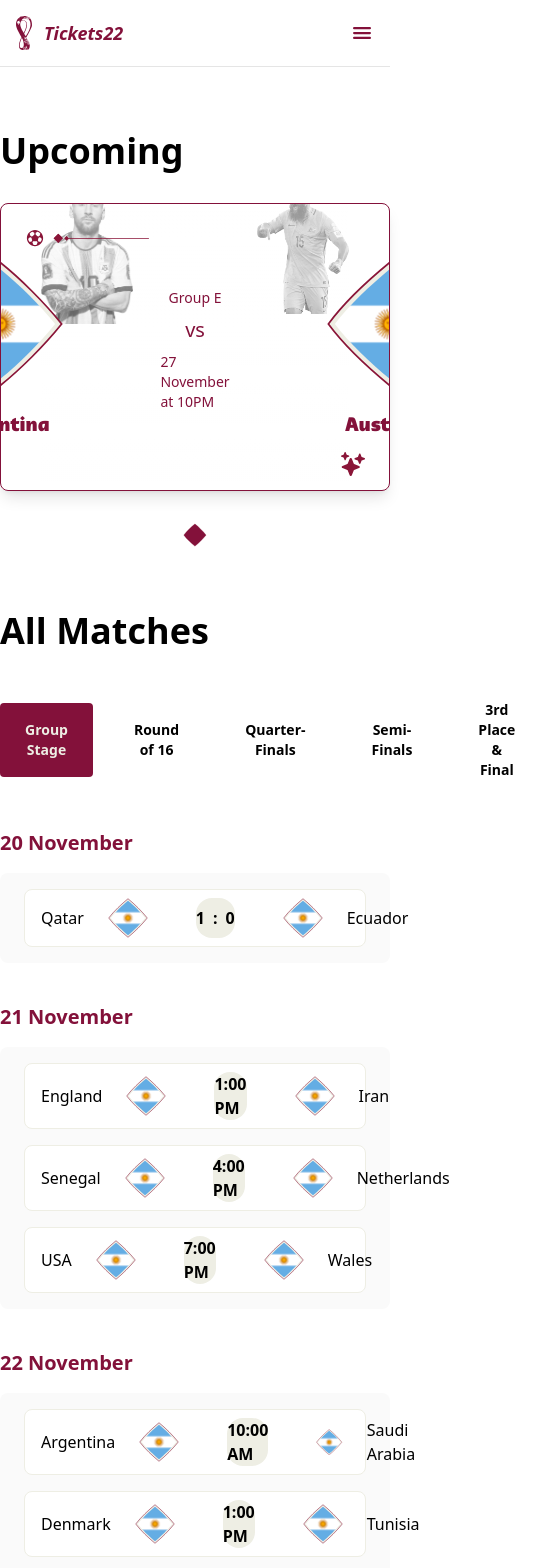
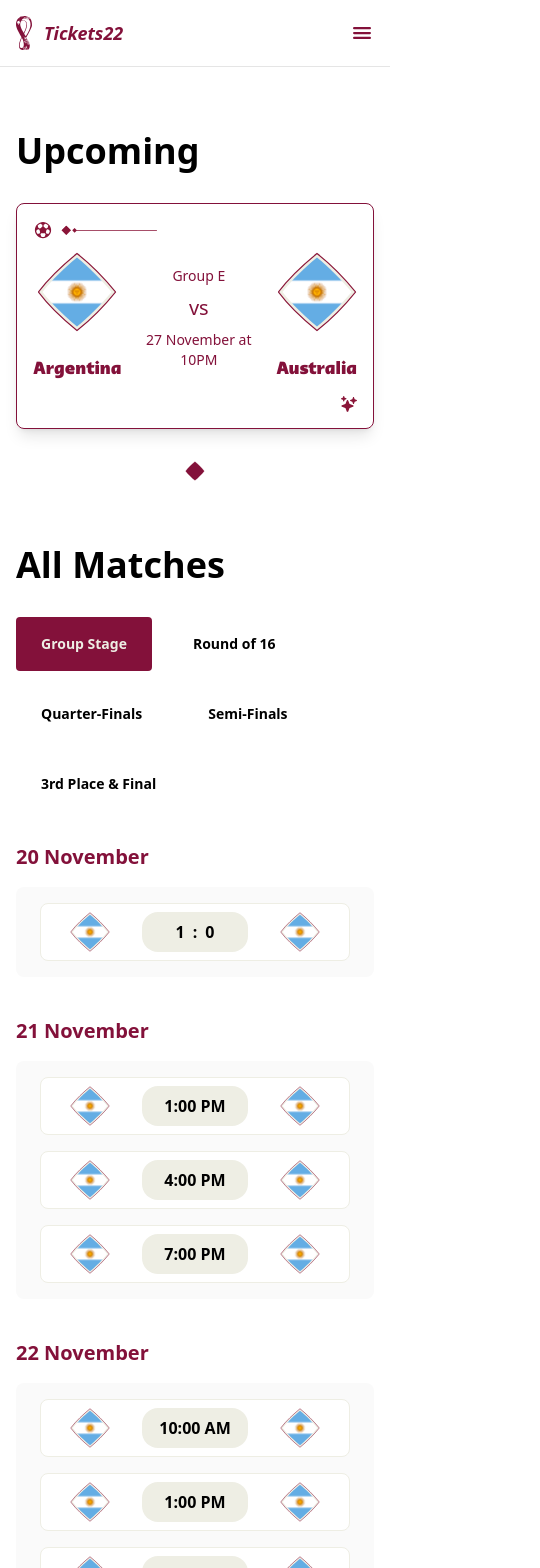
Before and after one commit to skittlesaur/tickets22, a Next.js app in the folder apps/client/: page /tickets in a window 390 px wide. Shown: the top 1568 px of the page, 540 px wide, since content can reach past the window. Built offline with nearby package versions, Linux system fonts and the light colour scheme.

Commit message:
responsive

```diff
--- /dev/null
+++ b/apps/client/components/auth/index.tsx
@@ -0,0 +1,9 @@
+const Auth = () => {
+  return (
+    <div>
+
+    </div>
+  )
+}
+
+export default Auth
--- a/apps/client/components/footer/index.tsx
+++ b/apps/client/components/footer/index.tsx
@@ -2,7 +2,7 @@ import Link from 'next/link'
 
 const Footer = () => {
   return (
-    <div className="border-t border-gray-200">
+    <div className="border-t border-gray-200 px-4 md:px-0">
       <div className="max-w-screen-xl mx-auto py-4 flex flex-col">
         <Link
           href="/"
--- a/apps/client/components/tickets/all-matches.tsx
+++ b/apps/client/components/tickets/all-matches.tsx
@@ -52,7 +52,7 @@ const AllMatches = () => {
       <TypeSelector matchType={matchType} setMatchType={setMatchType} />
       <div className="flex flex-col gap-10">
         {sortedArray.map((group) => (
-          <div key={group.date} className="flex flex-col gap-4">
+          <div key={group.date} className="flex flex-col gap-4 overflow-hidden">
             <h2 className="text-primary font-semibold text-xl">
               {group.date}
             </h2>
@@ -63,7 +63,7 @@ const AllMatches = () => {
                   className="grid matches-grid gap-12 items-center border border-secondary bg-white px-4 py-2 rounded-lg"
                 >
                   <div className="flex items-center justify-end gap-6">
-                    <div>
+                    <div className="hidden md:block">
                       {match.HomeTeam}
                     </div>
                     <div className="w-10 aspect-square">
@@ -88,7 +88,7 @@ const AllMatches = () => {
                     <div className="w-10 aspect-square">
                       {getTeamIcon(match.AwayTeam)}
                     </div>
-                    <div>
+                    <div className="hidden md:block">
                       {match.AwayTeam}
                     </div>
                   </div>
@@ -100,7 +100,14 @@ const AllMatches = () => {
       </div>
       <style jsx>{`
         .matches-grid {
-          grid-template-columns: 4fr 1fr 4fr;
+          gap: 2rem !important;
+          grid-template-columns: 1fr 2fr 1fr;
+        }
+
+        @media screen and (min-width: 768px) {
+          .matches-grid {
+            grid-template-columns: 4fr 1fr 4fr;
+          }
         }
       `}</style>
     </div>
--- a/apps/client/components/tickets/type-selector.tsx
+++ b/apps/client/components/tickets/type-selector.tsx
@@ -7,7 +7,7 @@ interface TypeSelectorProps {
 
 const TypeSelector = ({ matchType, setMatchType }: TypeSelectorProps) => {
   return (
-    <div className="flex items-center gap-4">
+    <div className="flex items-center gap-4 flex-wrap">
       {Object.values(MatchType).map((type) => (
         <button
           key={type}
--- a/apps/client/components/tickets/upcoming-card.tsx
+++ b/apps/client/components/tickets/upcoming-card.tsx
@@ -3,30 +3,30 @@ import getTeamIcon from '@lib/get-team-icon'
 const UpcomingCard = () => {
   return (
     <>
-      <div className="z-[1] flex items-center justify-center gap-24">
+      <div className="z-[1] flex items-center justify-center gap-2 md:gap-24">
         <div className="flex flex-col items-center gap-6">
-          <div className="w-32 aspect-square">
+          <div className="w-20 md:w-32 aspect-square">
             {getTeamIcon('argentina')}
           </div>
-          <div className="font-qatar font-black text-xl text-primary">
+          <div className="font-qatar font-black text-lg md:text-xl text-primary">
             Argentina
           </div>
         </div>
-        <div className="flex flex-col items-center gap-2 text-primary text-sm font-light">
+        <div className="flex flex-col items-center gap-2 text-primary text-sm font-light text-center">
           <p>Group E</p>
           <p className="text-xl font-normal">vs</p>
           <p>27 November at 10PM</p>
         </div>
         <div className="flex flex-col items-center gap-6">
-          <div className="w-32 aspect-square">
+          <div className="w-20 md:w-32 aspect-square">
             {getTeamIcon('australia')}
           </div>
-          <div className="font-qatar font-black text-xl text-primary">
+          <div className="font-qatar font-black text-lg md:text-xl text-primary">
             Australia
           </div>
         </div>
       </div>
-      <div className="z-[0] absolute inset-0 flex items-start justify-between -my-6 mx-10 select-none">
+      <div className="z-[0] absolute inset-0 flex items-start justify-between -my-6 mx-10 select-none hidden md:block">
         <div className="bg-gradient-to-t from-white via-transparent to-white/50 z-[1] inset-0 absolute" />
         <img
           src="/players/argentina/10.png"
--- a/apps/client/components/tickets/upcoming.tsx
+++ b/apps/client/components/tickets/upcoming.tsx
@@ -14,8 +14,8 @@ const Upcoming = () => {
       <h1 className="font-black text-4xl">
         Upcoming
       </h1>
-      <div className="relative overflow-hidden rounded-lg shadow-lg border border-primary h-[18em]">
-        <div className="relative w-full flex flex-col gap-3 p-6">
+      <div className="relative overflow-hidden rounded-lg shadow-lg border border-primary md:h-[18em]">
+        <div className="relative w-full flex flex-col gap-3 p-4 md:p-6">
           <div className="flex items-center gap-2 z-[2]">
             <BallIcon className="w-5 aspect-square" />
             <LinedSparkles className="w-24" />
@@ -24,7 +24,7 @@ const Upcoming = () => {
             <UpcomingCard key={i} />
           ))}
           <div className="flex justify-end z-[2]">
-            <Sparkle className="w-6 aspect-square" />
+            <Sparkle className="w-4 md:w-6 aspect-square" />
           </div>
         </div>
       </div>
@@ -32,7 +32,7 @@ const Upcoming = () => {
         {Array.from({ length: MAX_TICKETS }).map((_, i) => (
           <Diamond
             key={i}
-            className={`w-6 aspect-square cursor-pointer ${i === current ? 'fill-primary' : 'fill-secondary'} hover:drop-shadow-md transition-all duration-300 ease-in-out`}
+            className={`w-5 md:w-6 aspect-square cursor-pointer ${i === current ? 'fill-primary' : 'fill-secondary'} hover:drop-shadow-md transition-all duration-300 ease-in-out`}
             onClick={() => setCurrent(i)}
           />
         ))}
--- a/apps/client/layouts/app.tsx
+++ b/apps/client/layouts/app.tsx
@@ -10,9 +10,9 @@ interface AppProps {
 
 const AppLayout = ({ activePage, children, forceLightText = false }: AppProps) => {
   return (
-    <div className="flex flex-col min-h-screen gap-16">
+    <div className="relative flex flex-col min-h-screen gap-16 max-w-full overflow-clip">
       <Nav activePage={activePage} forceLightText={forceLightText} />
-      <div className="max-w-screen-xl mx-auto w-full grow">
+      <div className="max-w-screen-xl mx-auto w-full grow px-4 md:px-0">
         {children}
       </div>
       <Footer />
--- a/apps/client/pages/login.tsx
+++ b/apps/client/pages/login.tsx
@@ -1,8 +1,8 @@
+import Auth from '@components/auth'
+
 const LoginPage = () => {
   return (
-    <>
-
-    </>
+    <Auth />
   )
 }
 
```
